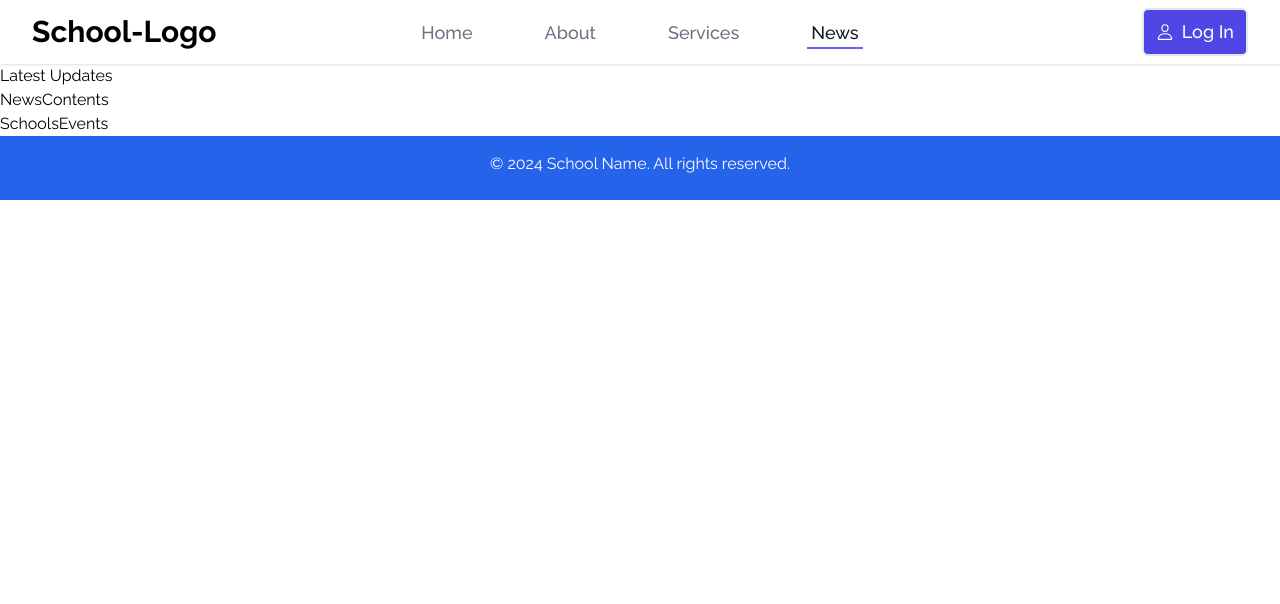
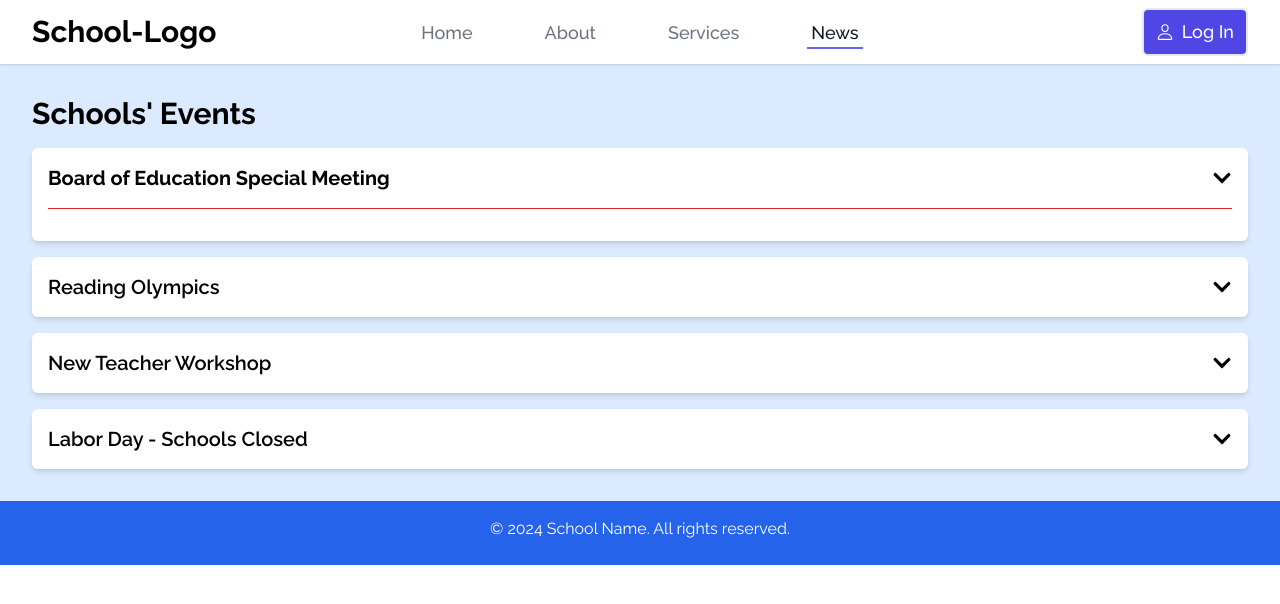
Before and after one commit to Siddh07/School-template, a React (Vite) app: page /School/news in a window 1280 px wide. Shown: the top 604 px of the page. Built offline with nearby package versions, Linux system fonts and the light colour scheme; the HTML template or start-up script is replaced by a standard one.

Commit message:
SchoolsEvents List

```diff
--- /dev/null
+++ b/src/components/Layout.jsx
@@ -0,0 +1,11 @@
+import React from 'react'
+
+const Layout = () => {
+  return (
+    <div>
+
+    </div>
+  )
+}
+
+export default Layout
--- a/src/components/News.jsx
+++ b/src/components/News.jsx
@@ -1,15 +1,18 @@
 import React from 'react';
 import SchoolEvents from './SchoolsEvents';
 import NewsContents from './NewsContents';
+import Layout from './Layout';
 
 const News = () => {
   return (
     <div>
       <div>
-        <h2>Latest Updates</h2>
-        <NewsContents />
+        {/* <h2>Latest Updates</h2> */}
+        {/* <NewsContents /> */}
       </div>
       <SchoolEvents />
+      {/* <Layout /> */}
+
     </div>
   );
 }
--- a/src/components/SchoolsEvents.jsx
+++ b/src/components/SchoolsEvents.jsx
@@ -1,9 +1,83 @@
-import React from 'react'
+// src/SchoolsEvents.js
+import React, { useState } from 'react';
+import { FaChevronDown, FaChevronUp } from 'react-icons/fa';
+
+const events = [
+  {
+    date: 'Apr 17, 2035',
+    time: '4:00 PM',
+    title: 'Board of Education Special Meeting',
+    location: '500 Terry A Francois Blvd, San Francisco, CA 94158, USA',
+    description: "I'm an event headline. Group your events under me.",
+    isSpecial: true,
+  },
+  {
+    date: 'Tue, May 29',
+    title: 'Reading Olympics',
+    location: '500 Terry A Francois Blvd',
+    description: "An exciting event where students compete in reading challenges.",
+  },
+  {
+    date: 'Tue, Aug 21',
+    title: 'New Teacher Workshop',
+    location: '500 Terry A Francois Blvd',
+    description: "A workshop to help new teachers get acquainted with the school and its policies.",
+  },
+  {
+    date: 'Wed, Sep 05',
+    title: 'Labor Day - Schools Closed',
+    location: '500 Terry A Francois Blvd',
+    description: "School will be closed in observance of Labor Day.",
+  },
+];
 
 const SchoolsEvents = () => {
+  const [openEventIndex, setOpenEventIndex] = useState(null);
+
+  const toggleEventDetails = (index) => {
+    setOpenEventIndex(openEventIndex === index ? null : index);
+  };
+
   return (
-    <div>SchoolsEvents</div>
-  )
-}
+    <div className="bg-blue-100 p-8">
+      <h2 className="text-3xl font-bold mb-4">Schools' Events</h2>
+      <div className="space-y-4">
+        {events.map((event, index) => (
+          <div key={index} className={`bg-white p-4 shadow-md rounded-md ${openEventIndex === index ? 'border border-600' : ''}`}>
+            <div
+              className={`flex justify-between items-center ${event.isSpecial ? 'text-xl font-bold' : 'text-xl font-semibold'} cursor-pointer ${openEventIndex === index ? 'text-red-600' : 'text-black'}`}
+              onClick={() => toggleEventDetails(index)}
+            >
+              {event.title}
+              {openEventIndex === index ? <FaChevronUp /> : <FaChevronDown />}
+            </div>
+            {openEventIndex === index && (
+              <div className="mt-2">
+                {event.date && (
+                  <div className="text-sm text-gray-600">
+                    {event.date} {event.time && `, ${event.time}`}
+                  </div>
+                )}
+                {event.location && (
+                  <div className="text-sm text-gray-600">{event.location}</div>
+                )}
+                {event.description && (
+                  <div className="text-sm text-gray-600 mt-2">{event.description}</div>
+                )}
+              </div>
+            )}
+            {index === 0 && <hr className="border-t border-red-600 my-4" />}
+            {openEventIndex === index && (
+              <button className="mt-2 bg-red-600 text-white py-1 px-2 rounded-md">
+                Details
+              </button>
+            )}
+          </div>
+        ))}
+      </div>
+    </div>
+  );
+};
 
-export default SchoolsEvents
+
+export default SchoolsEvents;
```
